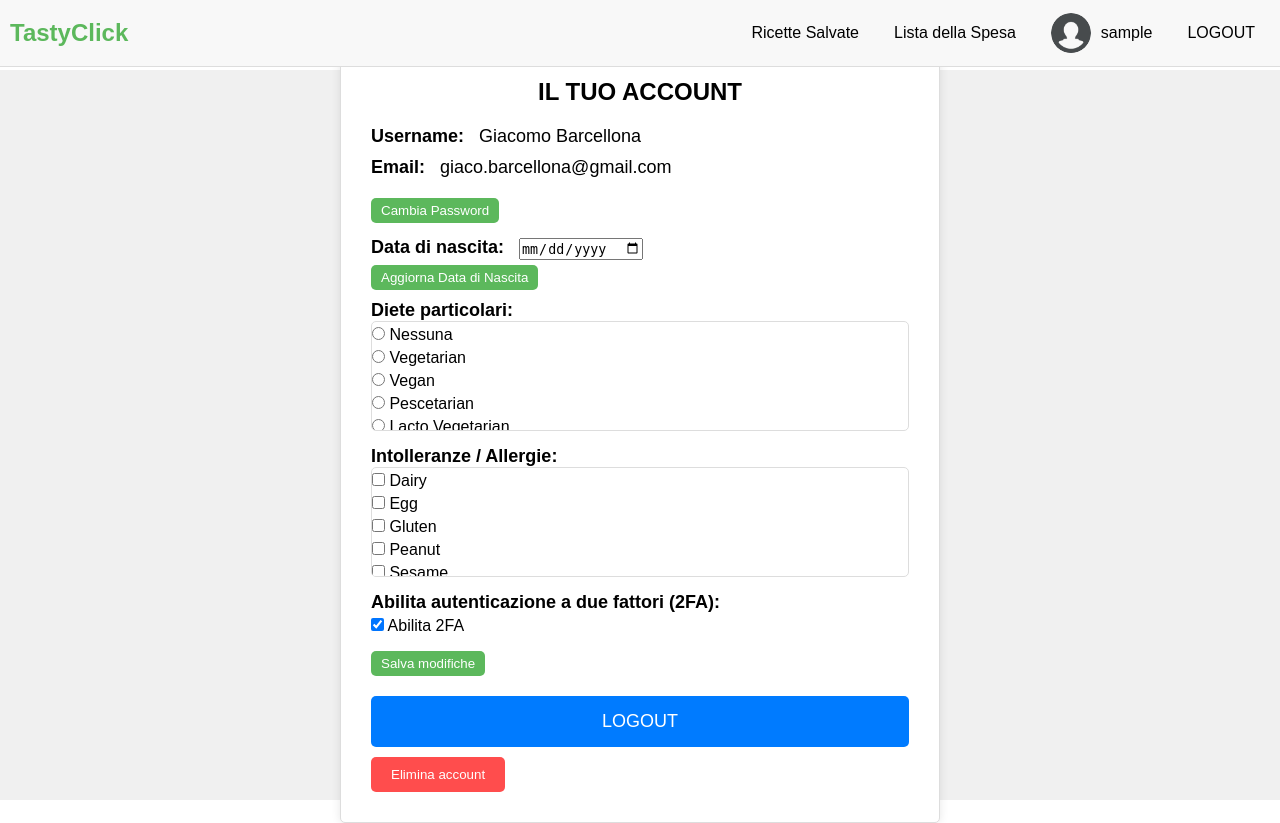
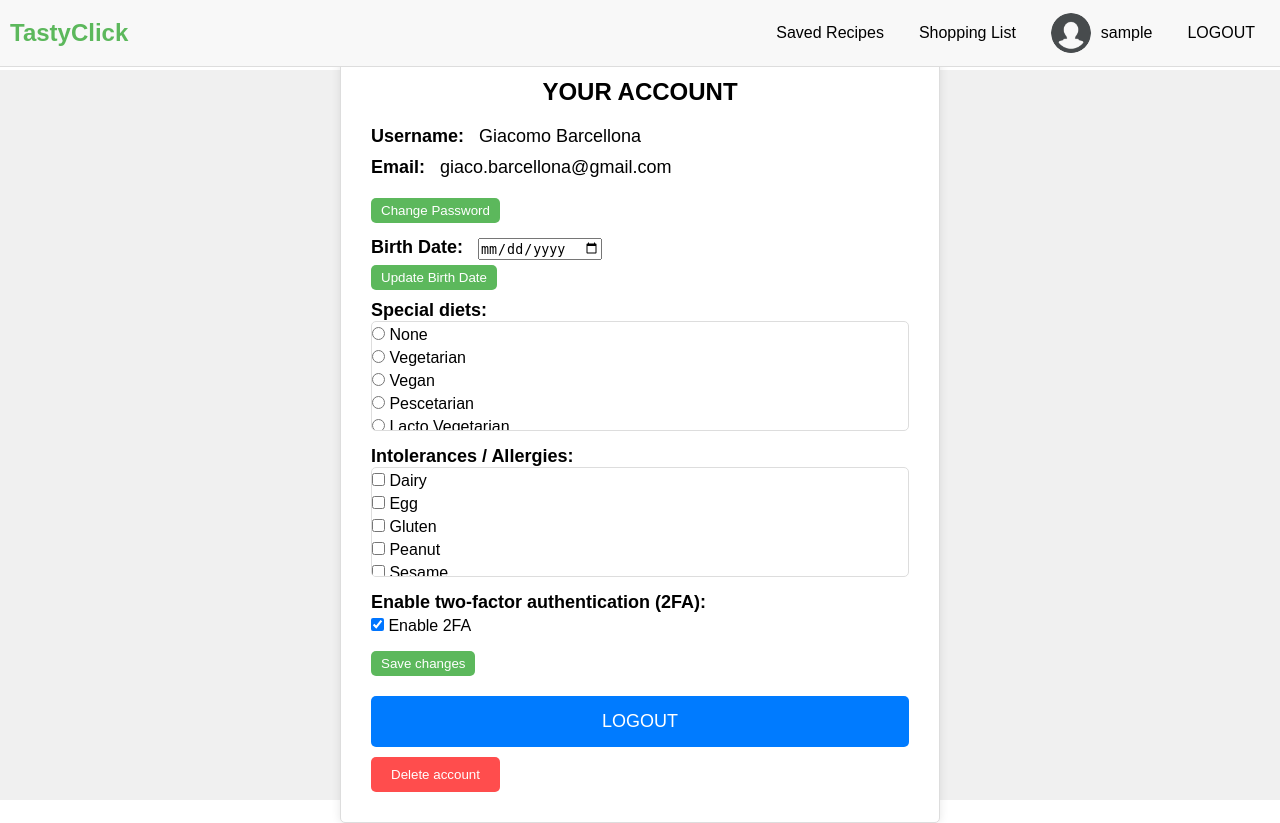
Before and after one commit to Dariop8/progetto-lab-ASSI-2023-2024, a Flask app: page /account in a window 1280 px wide. Run offline with Flask 3, Linux system fonts and the light colour scheme; a user stored in the database is signed in.

Commit message:
inizio di traduzione del sito e aggiunta messaggio di errore ingredienti

```diff
--- a/TODO.txt
+++ b/TODO.txt
@@ -2,7 +2,6 @@
 [x] notifiche di errore in login e registrazione (psw è debole o non sono uguali, se l'account gia esiste ecc)
 [x] consiglia in automatico psw forti
 [x] dice in real time se la psw è debole, ottima ecc
-[ ] spaghetti che passano dopo la registrazione
 [x] possibilità di modificare la psw
 [x] come gestiamo la modifica di password dopo l'accesso con google/github?
 [ ] sarebbe bene cifrare anche la data di nascita (è PII) - andrebbe fatta con una chiave (perche poi devo rimetterla in chiaro e non solo vedere se è uguale a una che inserisce l'utente)
--- a/static/idee_random.js
+++ b/static/idee_random.js
@@ -24,7 +24,7 @@ document.addEventListener('DOMContentLoaded', function() {
     const settings = {
         async: true,
         crossDomain: true,
-        url: `https://spoonacular-recipe-food-nutrition-v1.p.rapidapi.com/recipes/complexSearch?${dietString}${intolerancesString}instructionsRequired=true&fillIngredients=false&addRecipeInformation=false&addRecipeInstructions=false&addRecipeNutrition=false&ignorePantry=false&sort=max-used-ingredients&offset=0&number=20`,
+        url: `https://spoonacular-recipe-food-nutrition-v1.p.rapidapi.com/recipes/complexSearch?${dietString}${intolerancesString}instructionsRequired=true&fillIngredients=false&addRecipeInformation=false&addRecipeInstructions=false&addRecipeNutrition=false&ignorePantry=false&sort=max-used-ingredients&offset=0&number=50`,
         method: 'GET',
         headers: {
             'x-rapidapi-key': 'ec8475a6eamshde7b5569a35c096p1b0addjsnc9c0a6b52687',
--- a/templates/account.html
+++ b/templates/account.html
@@ -7,7 +7,7 @@
 <head>
     <meta charset="UTF-8">
     <meta name="viewport" content="width=device-width, initial-scale=1.0">
-    <title>Il Tuo Account</title>
+    <title>Your Account</title>
     <link rel="stylesheet" href="{{ url_for('static', filename='account.css')}}">
     <script src="../static/account.js"></script>
     <link rel="icon" type="image/x-icon" href="{{ url_for('static', filename='images/fav.ico') }}">
@@ -20,27 +20,27 @@
 
         <main>
             <div class="account-box">
-                <h2>IL TUO ACCOUNT</h2>
+                <h2>YOUR ACCOUNT</h2>
                 <div class="account-details">
 
                     <p>Username: <span class="user-info">{{ username }}</span></p>
                     <p>Email: <span class="user-info">{{ email }}</span></p>
-                    <button class="btn" id="changePasswordBtn">Cambia Password</button>
+                    <button class="btn" id="changePasswordBtn">Change Password</button>
 
                     <div id="changePasswordModal" class="modal">
                         <div class="modal-content">
                             <span class="close">&times;</span>
-                            <h3>Cambia Password</h3>
+                            <h3>Change Password</h3>
                             <form id="password-form" method="POST" action="{{ url_for('update_password') }}">
-                                <label for="old_password">Vecchia Password:</label>
+                                <label for="old_password">Old Password:</label>
                                 <input type="password" id="old_password" name="old_password" required><br>
-                                <label for="new_password">Nuova Password:</label>
+                                <label for="new_password">New Password:</label>
                                 <input type="password" id="new_password" name="new_password" required><br>
-                                <label for="confirm_new_password">Conferma Password:</label>
+                                <label for="confirm_new_password">Confirm Password:</label>
                                 <input type="password" id="confirm_new_password" name="confirm_new_password" required><br>
-                                <button type="submit" id="save-password-button">Salva Password</button>
+                                <button type="submit" id="save-password-button">Save Password</button>
                             </form>
-                            <a id="resetPasswordLink">Resetta password via email</a>
+                            <a id="resetPasswordLink">Reset password via email</a>
                         </div>
                     </div>
 
@@ -51,21 +51,21 @@
                             <form id="token-form" method="POST" action="{{ url_for('reset_password') }}">
                                 <label for="token">Token:</label>
                                 <input type="text" id="token" name="token" required><br>
-                                <label for="new_password_token">Nuova Password:</label>
+                                <label for="new_password_token">New Password:</label>
                                 <input type="password" id="new_password_token" name="new_password" required><br>
-                                <label for="confirm_new_password_token">Conferma Nuova Password:</label>
+                                <label for="confirm_new_password_token">Confirm New Password:</label>
                                 <input type="password" id="confirm_new_password_token" name="confirm_new_password" required><br>
-                                <button type="submit" id="save-token-password-button">Salva Password</button>
+                                <button type="submit" id="save-token-password-button">Save Password</button>
                             </form>
                         </div>
                     </div>
 
 
                     <form id="birthdate-form" method="POST" action="{{ url_for('update_birthdate') }}">
-                        <p>Data di nascita:
+                        <p>Birth Date:
                             <input type="date" name="birthdate" id="birthdate" class="user-info" value="{{ data_nascita }}">
                         </p>
-                        <button class="btn" type="submit" id="save-birthdate-button">Aggiorna Data di Nascita</button>
+                        <button class="btn" type="submit" id="save-birthdate-button">Update Birth Date</button>
                     </form>
                     {% with messages = get_flashed_messages(with_categories=true) %}
                         {% if messages %}
@@ -78,10 +78,10 @@
                     {% endwith %}
                     <form id="preferences-form" method="POST" action="/update_preferences">
                         <div class="editable-info">
-                            <p>Diete particolari:</p>
+                            <p>Special diets:</p>
                             <div class="checkbox-group">
                                 <label>
-                                    <input type="radio" id="diet-none" name="diet" value="" {% if not diete %} checked {% endif %}> Nessuna
+                                    <input type="radio" id="diet-none" name="diet" value="" {% if not diete %} checked {% endif %}> None
                                 </label><br>
                                 <label>
                                     <input type="radio" id="diet-vegetarian" name="diet" value="vegetarian" {% if 'vegetarian' in diete %} checked {% endif %}> Vegetarian
@@ -108,7 +108,7 @@
                         </div>
 
                         <div class="editable-info">
-                            <p>Intolleranze / Allergie:</p>
+                            <p>Intolerances / Allergies:</p>
                             <div class="checkbox-group">
                                 <label>
                                     <input type="checkbox" id="allergy-dairy" name="allergies" value="dairy" {% if 'dairy' in intolleranze %} checked {% endif %}> Dairy
@@ -146,30 +146,29 @@
                             </div>
                         </div>
 
-                        <!-- Checkbox per 2FA -->
                         <div class="editable-info">
-                            <p>Abilita autenticazione a due fattori (2FA):</p>
+                            <p>Enable two-factor authentication (2FA):</p>
                             <label>
-                                <input type="checkbox" id="attiva-2fa" name="attiva-2fa" {% if attivazione_2fa %} checked {% endif %}> Abilita 2FA
+                                <input type="checkbox" id="attiva-2fa" name="attiva-2fa" {% if attivazione_2fa %} checked {% endif %}> Enable 2FA
                             </label>
                         </div>
 
-                        <button class="btn" type="submit" id="save-button" disabled>Salva modifiche</button>
+                        <button class="btn" type="submit" id="save-button" disabled>Save changes</button>
                     </form>
 
 
                 </div>
                 <a href="{{ url_for('logout') }}"><button class="logout-button">LOGOUT</button></a>
 
-                <button type="button" class="delete-account-button" id="openDeleteModal">Elimina account</button>
+                <button type="button" class="delete-account-button" id="openDeleteModal">Delete account</button>
 
                 <div id="deleteModal" class="modal">
                 <div class="modal-content">
                     <span class="close">&times;</span>
-                    <p>Sei sicuro di voler eliminare il tuo account? Questa azione è irreversibile.</p>
+                    <p>Are you sure you want to delete your account? This action is irreversible</p>
                     <form id="deleteAccountForm" action="{{ url_for('delete_account') }}" method="POST">
-                        <button type="submit" class="confirm-delete">Si, elimina</button>
-                        <button type="button" class="cancel-delete">Annulla</button>
+                        <button type="submit" class="confirm-delete">Yes, delete</button>
+                        <button type="button" class="cancel-delete">Back</button>
                     </form>
                 </div>
                 </div>
--- a/templates/fav.html
+++ b/templates/fav.html
@@ -7,7 +7,7 @@
 <head>
     <meta charset="UTF-8">
     <meta name="viewport" content="width=device-width, initial-scale=1.0">
-    <title>Le tue ricette Preferite</title>
+    <title>Your Favorite Recipes</title>
     <link rel="stylesheet" href="{{ url_for('static', filename='fav.css')}}">
 
     <link rel="icon" type="image/x-icon" href="{{ url_for('static', filename='images/fav.ico') }}">
@@ -21,7 +21,7 @@
         <main>
             <div class="recipes">
                  {% if lista==[] %}
-                    <h2>Non hai nessuna ricetta salvata!</h2>
+                    <h2>You don't have any saved recipes!</h2>
                 {% endif %}
             </div>
         </main>
--- a/templates/header.html
+++ b/templates/header.html
@@ -10,8 +10,8 @@
     <div class="user">
         <div id="admin-tools"></div>
         <div id="sban-link-container"></div>
-        <a href="/fav">Ricette Salvate</a>
-        <a href="/lista_spesa">Lista della Spesa</a>
+        <a href="/fav">Saved Recipes</a>
+        <a href="/lista_spesa">Shopping List</a>
         <a href="/account">
             <div class="acc">
                 <img src="../static/images/deafault_profile_img.png" alt="User Icon">
@@ -23,8 +23,8 @@
     </div>
     {% else %}
     <div class="user">
-        <a href="/registrazione">REGISTRATI  </a>
-        <a href="/login">ACCEDI</a>
+        <a href="/registrazione">SIGN UP</a>
+        <a href="/login">SIGN IN</a>
 
     </div>
     {% endif %}
```
Also changed, not shown: static/script.js (+10 -4 lines), templates/index.html (+11 -8 lines), templates/lista_spesa.html (+4 -4 lines), templates/login.html (+5 -5 lines), templates/recupera_psw.html (+7 -7 lines), templates/registrazione.html (+12 -12 lines), instance/db.sqlite.
